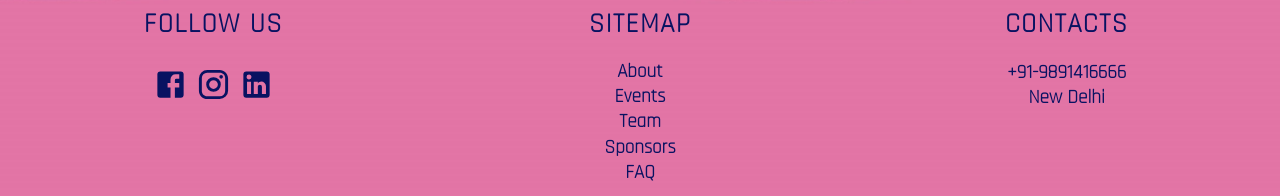
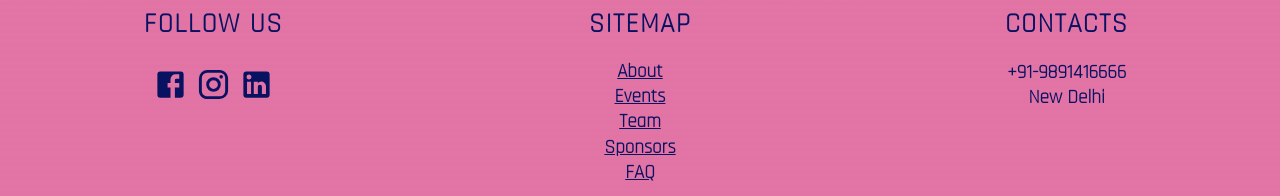
Before and after one commit to anikashc/invictus, a React (Create React App) app in the folder client/: page /faq in a window 1280 px wide. Shown: the part 695-891 px from the top of the page. Built offline with nearby package versions, Linux system fonts and the light colour scheme.

Commit message:
footer links

```diff
--- a/client/src/Components/Footer/FooterStyles.js
+++ b/client/src/Components/Footer/FooterStyles.js
@@ -123,4 +123,16 @@ export const useStyles = makeStyles({
       display: 'flex',
     },
   },
+  findusLink: {
+    color:'#081261',
+    "&:hover": {
+      color: "white"
+    }
+  },
+  sitemapLink: {
+    color:'#081261',
+    "&:hover": {
+      color: "white"
+    }
+  }
 });
--- a/client/src/Components/Footer/index.js
+++ b/client/src/Components/Footer/index.js
@@ -5,6 +5,7 @@ import { useStyles } from './FooterStyles';
 import LinkedInIcon from '@material-ui/icons/LinkedIn';
 import InstagramIcon from '@material-ui/icons/Instagram';
 import FacebookIcon from '@material-ui/icons/Facebook';
+import { Link } from 'react-router-dom';
 
 const Footer = () => {
   const classes = useStyles();
@@ -16,13 +17,19 @@ const Footer = () => {
           <Box className={classes.header}>FOLLOW US</Box>
           <Box className={classes.socialLinksContainer}>
             <Box className={classes.section}>
-             <FacebookIcon fontSize="large"  style = {{color:"#081261"}}/>
+              <a className={classes.findusLink} href="https://www.facebook.com/InvictusDtu/" target="_blank">
+              <FacebookIcon fontSize="large" />
+              </a>
             </Box>
-            <Box className={classes.section} style = {{color:"#081261"}}>
+            <Box className={classes.section}>
+            <a className={classes.findusLink} href="https://www.instagram.com/invictusdtu/" target="_blank">
              <InstagramIcon fontSize="large"/>
+            </a>
             </Box>
-            <Box className={classes.section} style = {{color:"#081261"}}>
+            <Box className={classes.section}>
+            <a className={classes.findusLink} href="https://www.linkedin.com/company/invictus-dtu/" target="_blank">
              <LinkedInIcon fontSize="large"/>
+            </a>
             </Box>
           </Box>
         </Grid>
@@ -30,19 +37,29 @@ const Footer = () => {
         <Grid item xs={4} className={classes.sitemap}>
           <Box className={classes.header}>SITEMAP</Box>
           <Box className={classNames(classes.subtext, classes.section)}>
-            About
+            <Link className={classes.sitemapLink} to="/">
+              About
+            </Link>
           </Box>
           <Box className={classNames(classes.subtext, classes.section)}>
-            Events
+            <Link className={classes.sitemapLink} to="/events">
+              Events
+            </Link>
           </Box>
           <Box className={classNames(classes.subtext, classes.section)}>
+            <Link className={classes.sitemapLink} to="/team">
               Team
+            </Link>
           </Box>
           <Box className={classNames(classes.subtext, classes.section)}>
-            Sponsors
+            <Link className={classes.sitemapLink} to="/sponsors">
+              Sponsors
+            </Link>
           </Box>
           <Box className={classNames(classes.subtext, classes.section)}>
-            FAQ
+            <Link className={classes.sitemapLink} to="/faq">
+              FAQ
+            </Link>
           </Box>
         </Grid>
         <Grid
```
